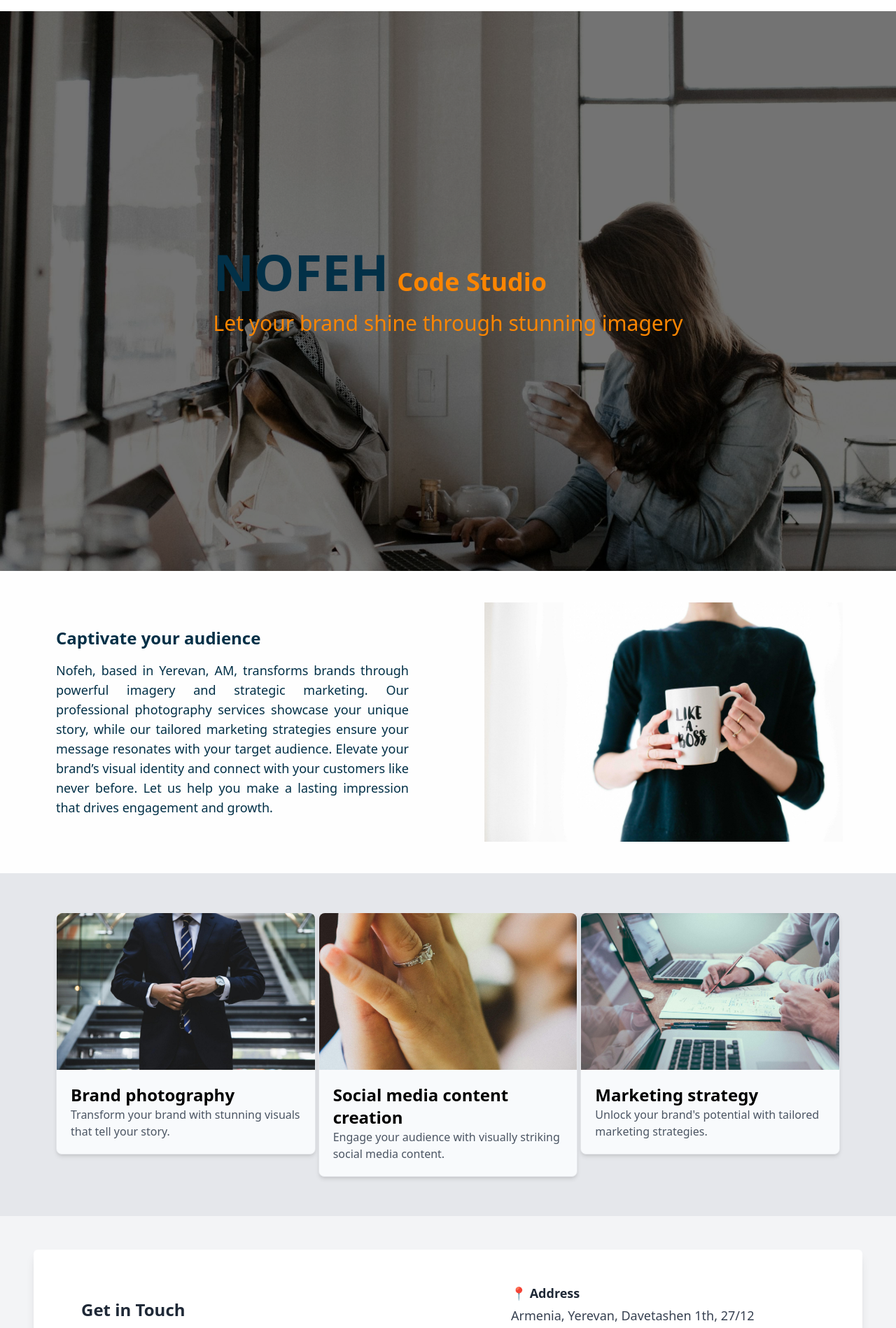
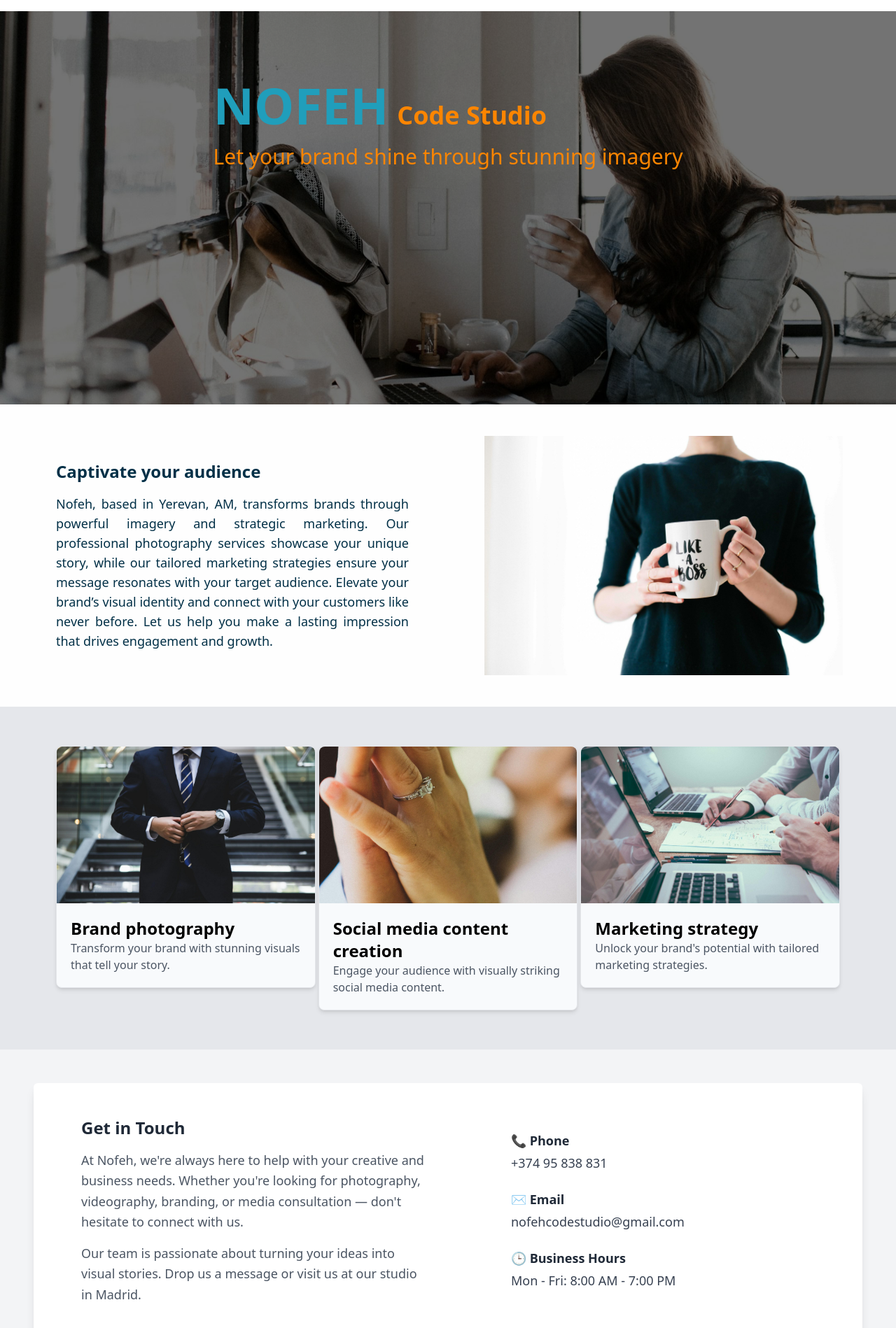
Before and after one commit to AmirBerenji/nophehGroup, a Next.js app: page / in a window 1280 px wide. Shown: the part 222-2120 px from the top of the page at 70% size. Built offline with nearby package versions, Linux system fonts and the light colour scheme.

Commit message:
changephone

```diff
--- a/app/(main)/layout.tsx
+++ b/app/(main)/layout.tsx
@@ -5,13 +5,11 @@ export default function RootLayout({
 }) {
   return (
     <>
-      <div className="w-full fixed object-cover h-screen -z-30 ">
-        <div className="w-full fixed h-screen bg-black opacity-55" >
-
-        </div>
+      <div className="w-full fixed object-cover h-screen -z-30 top-0 ">
+        <div className="w-full fixed h-screen bg-black opacity-55"></div>
         <img
           src="/assets/background.jpeg"
-          className=" w-full  object-cover h-screen -z-20 "
+          className="w-full  object-cover h-screen -z-20  "
           alt="hero 1"
         />
       </div>
--- a/app/component/banner.tsx
+++ b/app/component/banner.tsx
@@ -3,7 +3,7 @@ export default function BannerMainPage() {
     <section className="h-screen w-full bg-transparent flex flex-col justify-center items-center text-center md:text-left">
       <div className="text-slate-100 px-6 md:px-20 lg:px-56">
         <h2 className="font-bold text-4xl md:text-6xl lg:text-7xl">
-          <span className=" text-4xl md:text-6xl lg:text-7xl  text-[#023047]">
+          <span className=" text-4xl md:text-6xl lg:text-7xl  text-[#209EBB]">
             NOFEH
           </span>
           <span className="ml-3 text-xl md:text-2xl lg:text-4xl text-[#fc8500]">
--- a/app/component/contactus.tsx
+++ b/app/component/contactus.tsx
@@ -27,17 +27,19 @@ export default function ContactUs() {
 
           {/* Right Column - Contact Info */}
           <div className="space-y-6 text-gray-700 text-lg md:pl-20 lg:pl-20 xl:pl-20">
-            <div>
+            {/* <div>
               <h3 className="font-semibold text-gray-800 mb-1">📍 Address</h3>
               <p>Armenia, Yerevan, Davetashen 1th, 27/12</p>
-            </div>
+            </div> */}
             <div>
               <h3 className="font-semibold text-gray-800 mb-1">📞 Phone</h3>
-              <p>+374 95 802 393</p>
+              <p>
+                <a href="tel:+37495802393">+374 95 838 831</a>
+              </p>
             </div>
             <div>
               <h3 className="font-semibold text-gray-800 mb-1">✉️ Email</h3>
-              <p>info@nofehstudio.com</p>
+              <p>nofehcodestudio@gmail.com</p>
             </div>
             <div>
               <h3 className="font-semibold text-gray-800 mb-1">
--- a/app/component/topmenu.tsx
+++ b/app/component/topmenu.tsx
@@ -10,6 +10,7 @@ import {
 
 export default function TopMenu() {
   return (
+    <div className="bg-white w-full fixed ">
       <header className="z-50 px-10 py-2">
         <Navbar fluid={true} rounded={false} className="h-auto">
           {/* Brand Logo */}
@@ -43,5 +44,6 @@ export default function TopMenu() {
           </NavbarCollapse>
         </Navbar>
       </header>
+    </div>
   );
 }
```
Lines whose indentation alone changed are shown as unchanged.
